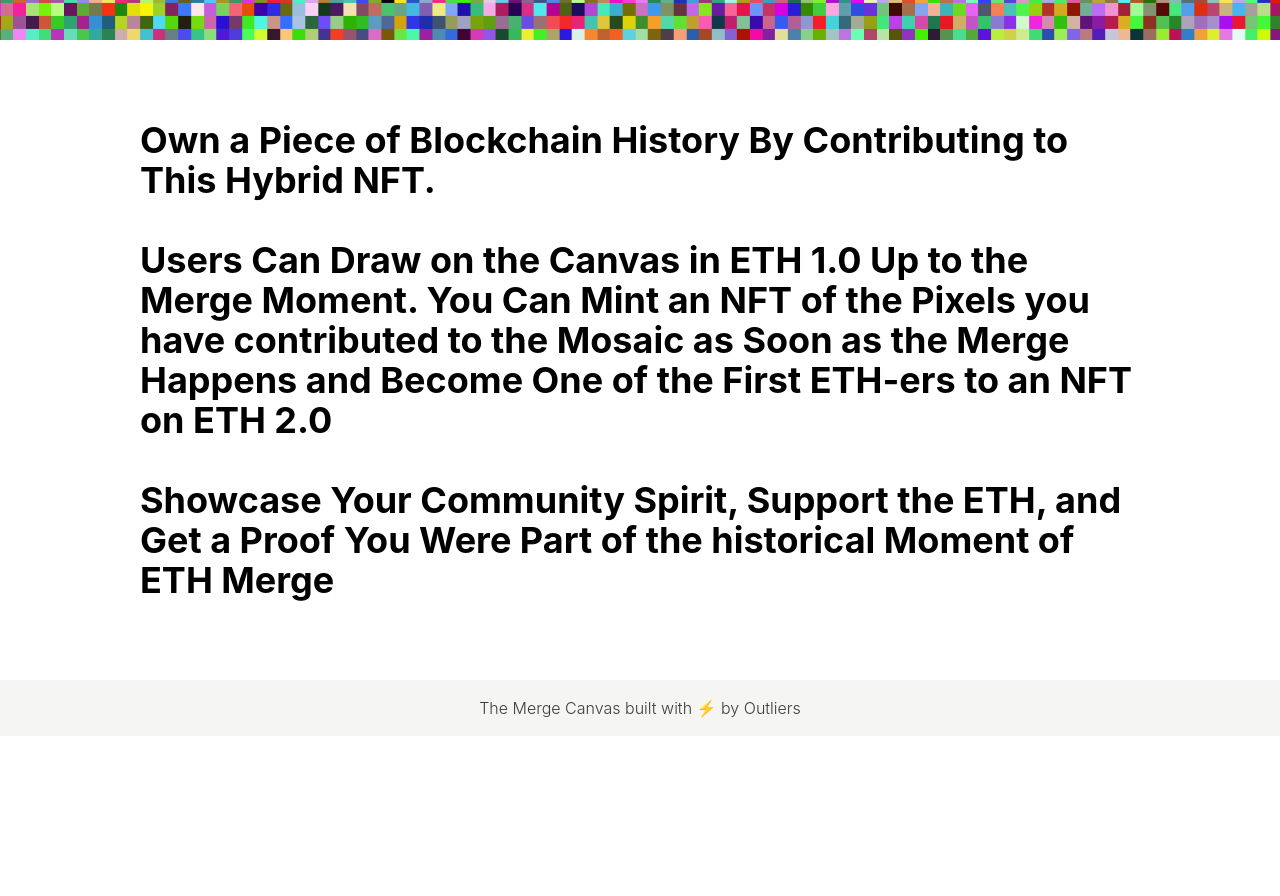
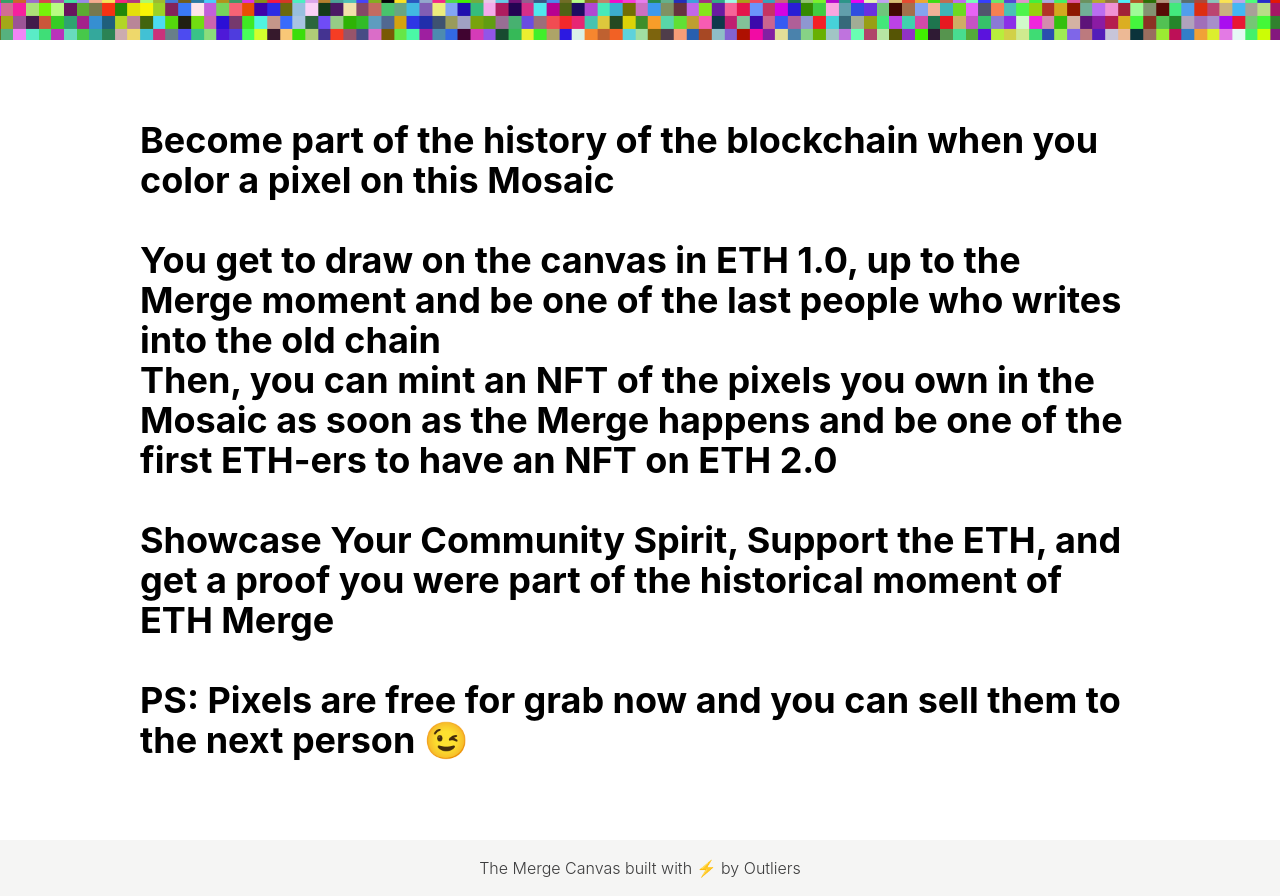
Before and after one commit to jdubpark/Lightning-Lizards-TheMerge-Frontend, a Next.js app: page / in a window 1280 px wide. Shown: the part 720-1616 px from the top of the page. Before the commit the page ends 1456 px from the top, so only its background shows below. Built offline with nearby package versions, Linux system fonts and the light colour scheme; what @rainbow-me/rainbowkit, wagmi would draw is missing.

Commit message:
added texts

```diff
--- a/pages/index.tsx
+++ b/pages/index.tsx
@@ -18,12 +18,8 @@
                     </h1>
                 </div>
                 <div className="text-center bg-[rgba(0,0,0,0.8)] w-[300px] md:w-[400px] py-3 md:text-xl text-white">
-                    <h2>
-                        A Collective Canvas for the Merge
-                    </h2>
-                    <h2 className="font-bold">
-                        Merge? #LGTM!
-                    </h2>
+                    <h2>A Collective Canvas for the Merge</h2>
+                    <h2 className="font-bold">Merge? #LGTM!</h2>
                 </div>
             </div>
             <Link href="/canvas">
@@ -44,17 +40,24 @@
     return (
         <div className="flex flex-row justify-center py-20 mx-auto max-w-[85%]">
             <p className="text-2xl md:text-4xl font-bold max-w-[1000px]">
-                Own a Piece of Blockchain History By Contributing to This Hybrid
-                NFT. <br />
-                <br />
-                Users Can Draw on the Canvas in ETH 1.0 Up to the Merge Moment.
-                You Can Mint an NFT of the Pixels you have contributed to the
-                Mosaic as Soon as the Merge Happens and Become One of the
-                First ETH-ers to an NFT on ETH 2.0
+                Become part of the history of the blockchain when you color a
+                pixel on this Mosaic
                 <br />
                 <br />
-                Showcase Your Community Spirit, Support the ETH, and Get a Proof
-                You Were Part of the historical Moment of ETH Merge
+                You get to draw on the canvas in ETH 1.0, up to the Merge moment
+                and be one of the last people who writes into the old chain
+                <br />
+                Then, you can mint an NFT of the pixels you own in the Mosaic as
+                soon as the Merge happens and be one of the first ETH-ers to
+                have an NFT on ETH 2.0
+                <br />
+                <br />
+                Showcase Your Community Spirit, Support the ETH, and get a proof
+                you were part of the historical moment of ETH Merge
+                <br />
+                <br />
+                PS: Pixels are free for grab now and you can sell them to the
+                next person 😉
             </p>
         </div>
     );
```
